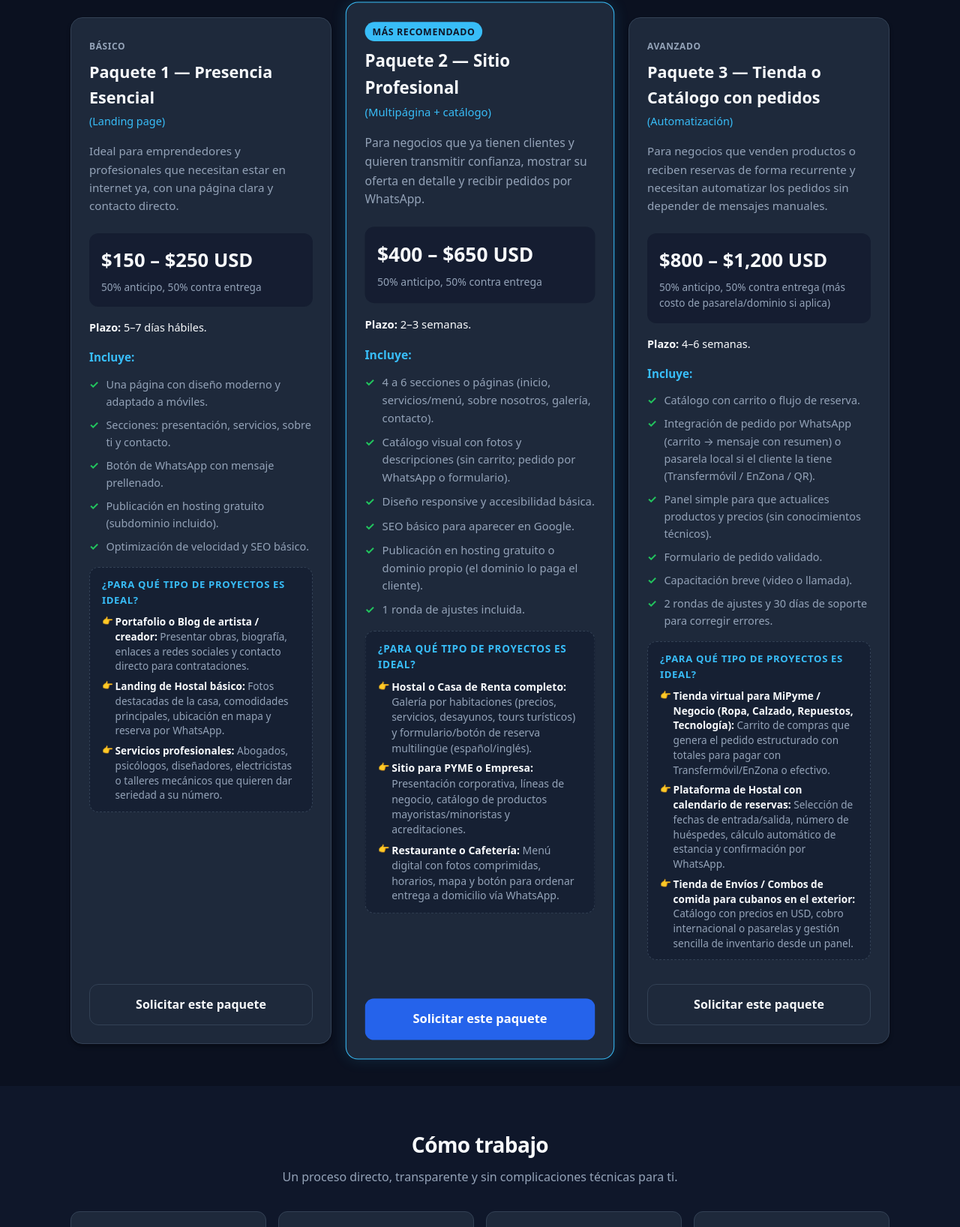
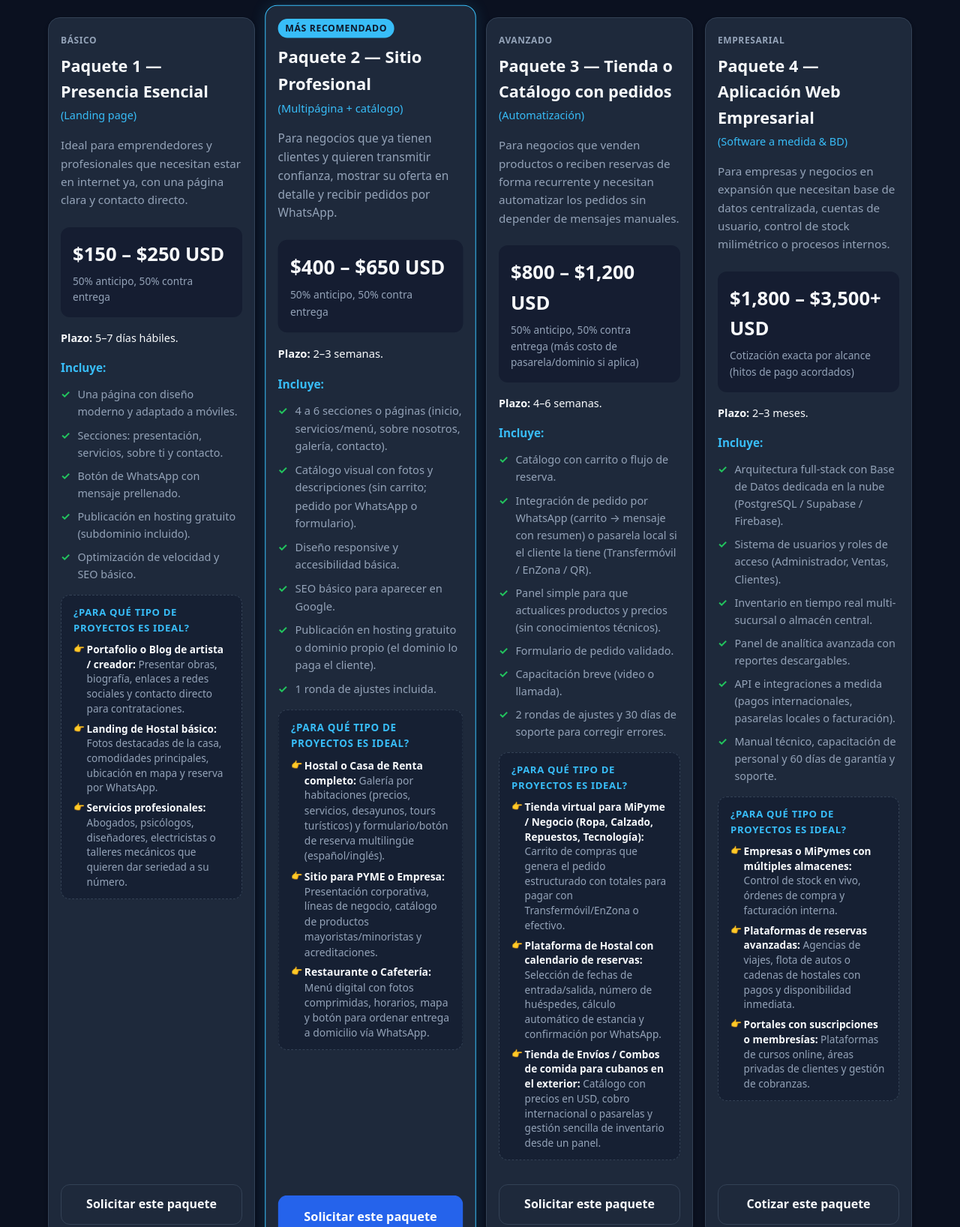
Before and after one commit to RAMIR007/Sitio-de-presentaci-n-y-venta-de-servicios-web--Cuba-, a plain HTML site: page index.html in a window 1280 px wide. Shown: the part 614-2250 px from the top of the page at 75% size. Drawn offline with Linux system fonts and the light colour scheme.

Commit message:
feat: add package 4 enterprise web app and create base stylesheet

```diff
--- a/css/styles.css
+++ b/css/styles.css
@@ -812,11 +812,6 @@ ul {
     grid-template-columns: repeat(2, 1fr);
   }
 
-  /* El paquete destacado toma ambas columnas o destaca */
-  .paquete-card:nth-child(3) {
-    grid-column: span 2;
-  }
-
   .pasos-grid {
     display: grid;
     grid-template-columns: repeat(2, 1fr);
@@ -851,7 +846,7 @@ ul {
    ========================================================================== */
 @media (min-width: 1024px) {
   .container {
-    max-width: 1140px;
+    max-width: 1200px;
   }
 
   /* Menú normal en desktop */
@@ -878,16 +873,17 @@ ul {
   }
 
   .paquetes-grid {
-    grid-template-columns: repeat(3, 1fr);
+    grid-template-columns: repeat(4, 1fr);
     align-items: stretch;
+    gap: var(--space-md);
   }
 
-  .paquete-card:nth-child(3) {
-    grid-column: span 1;
+  .paquete-card {
+    padding: var(--space-md);
   }
 
   .paquete-destacado {
-    transform: scale(1.03);
+    transform: scale(1.02);
   }
 
   .pasos-grid {
--- a/index.html
+++ b/index.html
@@ -218,6 +218,51 @@
               </a>
             </div>
           </article>
+
+          <!-- Paquete 4 -->
+          <article class="paquete-card">
+            <div class="paquete-header">
+              <span class="paquete-etiqueta">Empresarial</span>
+              <h3 class="paquete-nombre">Paquete 4 — Aplicación Web Empresarial</h3>
+              <p class="paquete-tipo">(Software a medida & BD)</p>
+            </div>
+            <p class="paquete-descripcion">
+              Para empresas y negocios en expansión que necesitan base de datos centralizada, cuentas de usuario, control de stock milimétrico o procesos internos.
+            </p>
+            <div class="paquete-precio-box">
+              <span class="paquete-precio">$1,800 – $3,500+ USD</span>
+              <span class="paquete-condicion">Cotización exacta por alcance (hitos de pago acordados)</span>
+            </div>
+            <div class="paquete-plazo">
+              <strong>Plazo:</strong> 2–3 meses.
+            </div>
+            <div class="paquete-incluye">
+              <h4>Incluye:</h4>
+              <ul>
+                <li>Arquitectura full-stack con Base de Datos dedicada en la nube (PostgreSQL / Supabase / Firebase).</li>
+                <li>Sistema de usuarios y roles de acceso (Administrador, Ventas, Clientes).</li>
+                <li>Inventario en tiempo real multi-sucursal o almacén central.</li>
+                <li>Panel de analítica avanzada con reportes descargables.</li>
+                <li>API e integraciones a medida (pagos internacionales, pasarelas locales o facturación).</li>
+                <li>Manual técnico, capacitación de personal y 60 días de garantía y soporte.</li>
+              </ul>
+
+              <div class="paquete-ejemplos">
+                <h5>¿Para qué tipo de proyectos es ideal?</h5>
+                <ul>
+                  <li><strong>Empresas o MiPymes con múltiples almacenes:</strong> Control de stock en vivo, órdenes de compra y facturación interna.</li>
+                  <li><strong>Plataformas de reservas avanzadas:</strong> Agencias de viajes, flota de autos o cadenas de hostales con pagos y disponibilidad inmediata.</li>
+                  <li><strong>Portales con suscripciones o membresías:</strong> Plataformas de cursos online, áreas privadas de clientes y gestión de cobranzas.</li>
+                </ul>
+              </div>
+            </div>
+            <div class="paquete-footer">
+              <a href="https://wa.me/5358382989?text=Hola,%20me%20interesa%20el%20paquete%20Aplicaci%C3%B3n%20Web%20Empresarial"
+                class="btn btn-outline" target="_blank" rel="noopener">
+                Cotizar este paquete
+              </a>
+            </div>
+          </article>
         </div>
       </div>
     </section>
@@ -340,8 +385,7 @@
           <details class="faq-item">
             <summary class="faq-pregunta">¿Puedo actualizar el sitio yo?</summary>
             <div class="faq-respuesta">
-              <p>Depende del paquete. El Paquete 3 incluye un panel simple. En los otros puedo enseñarte o cotizar
-                mantenimiento.</p>
+              <p>Depende del paquete. El Paquete 3 incluye un panel simple para productos y precios. El Paquete 4 incluye panel administrativo completo con base de datos y gestión de usuarios. En los otros paquetes puedo enseñarte o cotizar mantenimiento.</p>
             </div>
           </details>
 
@@ -349,7 +393,7 @@
           <details class="faq-item">
             <summary class="faq-pregunta">¿Cuánto tarda?</summary>
             <div class="faq-respuesta">
-              <p>Paquete 1: 5–7 días. Paquete 2: 2–3 semanas. Paquete 3: 4–6 semanas.</p>
+              <p>Paquete 1: 5–7 días. Paquete 2: 2–3 semanas. Paquete 3: 4–6 semanas. Paquete 4: 2–3 meses según la complejidad.</p>
             </div>
           </details>
 
```
